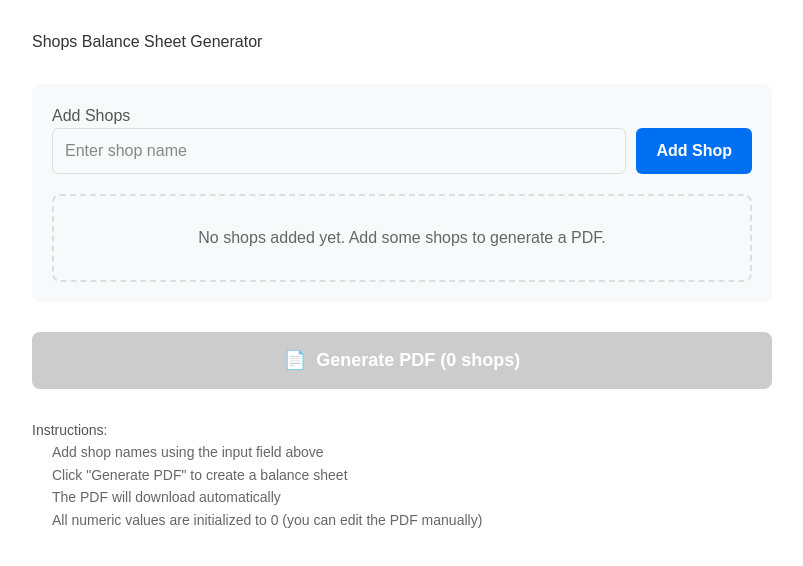
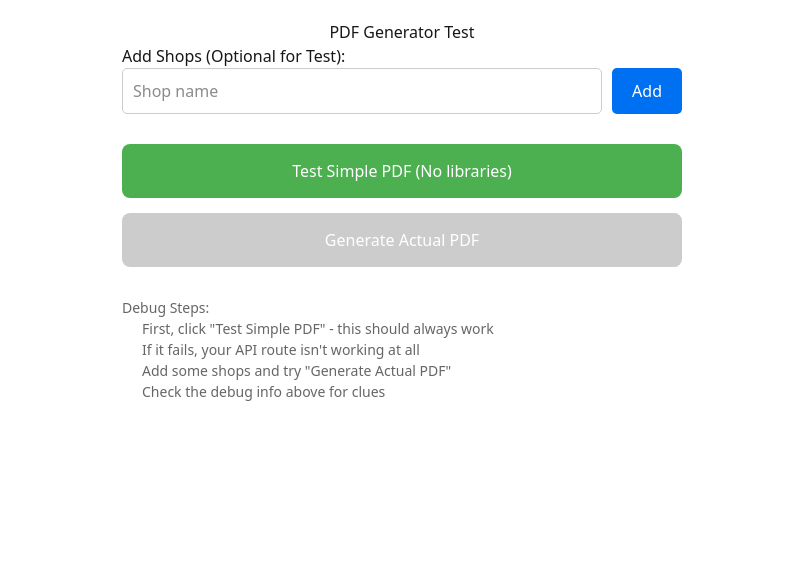
Before and after one commit to BLOUDANJEWELLERY/Account-Statement-Pdf, a Next.js app in the folder pdf/: page / in a window 1280 px wide. Shown: the top 566 px of the page, without its empty margins (238-1041 px from the left). Built offline with nearby package versions, Linux system fonts and the light colour scheme.

Commit message:
Update index.tsx

```diff
--- a/pdf/pages/index.tsx
+++ b/pdf/pages/index.tsx
@@ -5,7 +5,7 @@ export default function Home() {
   const [input, setInput] = useState("");
   const [loading, setLoading] = useState(false);
   const [error, setError] = useState<string | null>(null);
-  const [debugInfo, setDebugInfo] = useState<string | null>(null);
+  const [debugInfo, setDebugInfo] = useState<string[]>([]);
 
   const addShop = () => {
     if (!input.trim()) return;
@@ -17,55 +17,114 @@ export default function Home() {
     setShops(shops.filter((_, i) => i !== index));
   };
 
-  const clearAll = () => {
-    setShops([]);
+  const testSimplePdf = async () => {
+    setLoading(true);
     setError(null);
-    setDebugInfo(null);
+    setDebugInfo(["Starting test..."]);
+
+    try {
+      // First, test if the endpoint exists
+      setDebugInfo(prev => [...prev, "Testing API endpoint..."]);
+
+      const testRes = await fetch("/api/test");
+      if (!testRes.ok) {
+        throw new Error(`API test failed: ${testRes.status} ${testRes.statusText}`);
+      }
+      setDebugInfo(prev => [...prev, "✓ API endpoint works"]);
+
+      // Now test the PDF generation
+      setDebugInfo(prev => [...prev, "Requesting PDF..."]);
+
+      const startTime = Date.now();
+      const res = await fetch("/api/generate-pdf", {
+        method: "POST",
+        headers: {
+          "Content-Type": "application/json"
+        },
+        body: JSON.stringify({ shops: ["Test Shop 1", "Test Shop 2"] }),
+      });
+      const endTime = Date.now();
+
+      setDebugInfo(prev => [...prev, `Response time: ${endTime - startTime}ms`]);
+      setDebugInfo(prev => [...prev, `Status: ${res.status} ${res.statusText}`]);
+
+      if (!res.ok) {
+        let errorText = `HTTP ${res.status}: ${res.statusText}`;
+        try {
+          const errorData = await res.json();
+          errorText = errorData.error || errorData.message || errorText;
+        } catch {
+          // Ignore JSON parse errors
+        }
+        throw new Error(errorText);
+      }
+
+      setDebugInfo(prev => [...prev, "✓ PDF response received"]);
+
+      const blob = await res.blob();
+      setDebugInfo(prev => [...prev, `✓ Blob created: ${blob.size} bytes`]);
+
+      if (blob.size === 0) {
+        throw new Error("PDF file is empty (0 bytes)");
+      }
+
+      const url = window.URL.createObjectURL(blob);
+      const a = document.createElement("a");
+      a.href = url;
+      a.download = "test.pdf";
+      document.body.appendChild(a);
+      a.click();
+      document.body.removeChild(a);
+      window.URL.revokeObjectURL(url);
+
+      setDebugInfo(prev => [...prev, "✓ PDF downloaded successfully!"]);
+
+    } catch (err) {
+      const errorMessage = err instanceof Error ? err.message : "Failed to generate PDF";
+      setError(errorMessage);
+      setDebugInfo(prev => [...prev, `✗ Error: ${errorMessage}`]);
+      console.error("Error details:", err);
+    } finally {
+      setLoading(false);
+    }
   };
 
-  const generatePdf = async () => {
-    if (!shops.length) return;
+  const testActualPdf = async () => {
+    if (!shops.length) {
+      alert("Please add some shops first");
+      return;
+    }
 
     setLoading(true);
     setError(null);
-    setDebugInfo("Starting PDF generation...");
+    setDebugInfo(["Starting actual PDF generation..."]);
 
     try {
-      setDebugInfo("Sending request to API...");
+      setDebugInfo(prev => [...prev, "Sending request with shops:", ...shops]);
 
       const res = await fetch("/api/generate-pdf", {
         method: "POST",
         headers: {
           "Content-Type": "application/json",
-          "Accept": "application/pdf"
         },
         body: JSON.stringify({ shops }),
       });
 
-      setDebugInfo(`Response status: ${res.status} ${res.statusText}`);
+      setDebugInfo(prev => [...prev, `Status: ${res.status} ${res.statusText}`]);
 
       if (!res.ok) {
-        let errorDetails = `HTTP ${res.status}: ${res.statusText}`;
-
+        let errorText = await res.text();
         try {
-          const errorData = await res.json();
-          setDebugInfo(`Error response: ${JSON.stringify(errorData)}`);
-          errorDetails = errorData.error || errorData.details || errorDetails;
-        } catch (e) {
-          setDebugInfo(`Could not parse error JSON: ${e}`);
+          const errorData = JSON.parse(errorText);
+          errorText = errorData.error || errorData.message || errorText;
+        } catch {
+          // Not JSON, use as-is
         }
-
-        throw new Error(errorDetails);
+        throw new Error(errorText.substring(0, 200)); // Limit length
       }
 
-      setDebugInfo("Response received, creating blob...");
       const blob = await res.blob();
-
-      if (blob.size === 0) {
-        throw new Error("Received empty PDF file");
-      }
-
-      setDebugInfo(`Blob created, size: ${blob.size} bytes`);
+      setDebugInfo(prev => [...prev, `Blob size: ${blob.size} bytes`]);
 
       const url = window.URL.createObjectURL(blob);
       const a = document.createElement("a");
@@ -76,13 +135,12 @@ export default function Home() {
       document.body.removeChild(a);
       window.URL.revokeObjectURL(url);
 
-      setDebugInfo("PDF downloaded successfully!");
+      setDebugInfo(prev => [...prev, "✓ Success!"]);
 
     } catch (err) {
-      const errorMessage = err instanceof Error ? err.message : "Failed to generate PDF";
+      const errorMessage = err instanceof Error ? err.message : "Failed";
       setError(errorMessage);
-      setDebugInfo(`Error: ${errorMessage}`);
-      console.error("PDF Generation Error:", err);
+      setDebugInfo(prev => [...prev, `✗ Error: ${errorMessage}`]);
     } finally {
       setLoading(false);
     }
@@ -90,27 +148,25 @@ export default function Home() {
 
   return (
     <main style={{
-      padding: 30,
-      maxWidth: 800,
+      padding: 20,
+      maxWidth: 600,
       margin: "0 auto",
-      fontFamily: 'Arial, sans-serif'
+      fontFamily: 'system-ui, -apple-system, sans-serif'
     }}>
-      <h1 style={{ color: '#333', marginBottom: 30 }}>Shops Balance Sheet Generator</h1>
+      <h1 style={{ textAlign: 'center' }}>PDF Generator Test</h1>
 
-      <div style={{ marginBottom: 30, padding: 20, backgroundColor: '#f8f9fa', borderRadius: 8 }}>
-        <h2 style={{ marginTop: 0, color: '#555' }}>Add Shops</h2>
-
+      <div style={{ marginBottom: 30 }}>
+        <h3>Add Shops (Optional for Test):</h3>
         <div style={{ display: "flex", gap: 10, marginBottom: 20 }}>
           <input
             value={input}
             onChange={(e) => setInput(e.target.value)}
-            placeholder="Enter shop name"
+            placeholder="Shop name"
             style={{
-              padding: "10px 12px",
-              border: "1px solid #ddd",
-              borderRadius: 6,
               flex: 1,
-              fontSize: 16
+              padding: 10,
+              border: "1px solid #ccc",
+              borderRadius: 5
             }}
             onKeyPress={(e) => e.key === "Enter" && addShop()}
           />
@@ -121,88 +177,30 @@ export default function Home() {
               backgroundColor: "#0070f3",
               color: "white",
               border: "none",
-              borderRadius: 6,
-              cursor: "pointer",
-              fontSize: 16,
-              fontWeight: "bold"
+              borderRadius: 5,
+              cursor: "pointer"
             }}
           >
-            Add Shop
+            Add
           </button>
         </div>
 
-        {shops.length > 0 ? (
-          <>
-            <div style={{
-              display: "flex",
-              justifyContent: "space-between",
-              alignItems: "center",
-              marginBottom: 10
-            }}>
-              <h3 style={{ margin: 0, color: '#555' }}>Shops List ({shops.length})</h3>
-              <button
-                onClick={clearAll}
-                style={{
-                  padding: "6px 12px",
-                  backgroundColor: "#ff6b6b",
-                  color: "white",
-                  border: "none",
-                  borderRadius: 4,
-                  cursor: "pointer",
-                  fontSize: 14
-                }}
-              >
-                Clear All
-              </button>
-            </div>
-
-            <ul style={{
-              listStyle: "none",
-              padding: 0,
-              margin: 0,
-              maxHeight: 300,
-              overflowY: 'auto'
-            }}>
+        {shops.length > 0 && (
+          <div>
+            <h4>Shops List:</h4>
+            <ul style={{ paddingLeft: 20 }}>
               {shops.map((shop, index) => (
-                <li
-                  key={index}
-                  style={{
-                    padding: "12px 15px",
-                    marginBottom: 8,
-                    border: "1px solid #e0e0e0",
-                    borderRadius: 6,
-                    backgroundColor: "white",
-                    display: "flex",
-                    justifyContent: "space-between",
-                    alignItems: "center"
-                  }}
-                >
-                  <div style={{ display: "flex", alignItems: "center", gap: 10 }}>
-                    <span style={{
-                      backgroundColor: "#0070f3",
-                      color: "white",
-                      width: 24,
-                      height: 24,
-                      borderRadius: "50%",
-                      display: "flex",
-                      alignItems: "center",
-                      justifyContent: "center",
-                      fontSize: 12
-                    }}>
-                      {index + 1}
-                    </span>
-                    <span style={{ fontSize: 16 }}>{shop}</span>
-                  </div>
+                <li key={index} style={{ marginBottom: 5, display: 'flex', justifyContent: 'space-between' }}>
+                  {shop}
                   <button
                     onClick={() => removeShop(index)}
                     style={{
-                      padding: "6px 12px",
+                      padding: "2px 8px",
+                      fontSize: 12,
                       backgroundColor: "#ff4444",
                       color: "white",
                       border: "none",
-                      borderRadius: 4,
-                      cursor: "pointer",
-                      fontSize: 14
+                      borderRadius: 3
                     }}
                   >
                     Remove
@@ -210,95 +208,86 @@ export default function Home() {
                 </li>
               ))}
             </ul>
-          </>
-        ) : (
-          <div style={{
-            padding: 30,
-            textAlign: "center",
-            border: "2px dashed #ddd",
-            borderRadius: 8
-          }}>
-            <p style={{ color: "#666", fontSize: 16, margin: 0 }}>
-              No shops added yet. Add some shops to generate a PDF.
-            </p>
           </div>
         )}
       </div>
 
-      <div style={{ marginTop: 30 }}>
+      <div style={{
+        display: "flex",
+        flexDirection: "column",
+        gap: 15,
+        marginBottom: 30
+      }}>
         <button
-          onClick={generatePdf}
-          disabled={!shops.length || loading}
+          onClick={testSimplePdf}
+          disabled={loading}
           style={{
-            padding: "15px 30px",
-            backgroundColor: !shops.length || loading ? "#ccc" : "#28a745",
+            padding: 15,
+            backgroundColor: loading ? "#ccc" : "#4CAF50",
             color: "white",
             border: "none",
             borderRadius: 8,
-            cursor: !shops.length || loading ? "not-allowed" : "pointer",
-            fontSize: 18,
-            fontWeight: "bold",
-            width: "100%",
-            transition: "background-color 0.3s"
+            fontSize: 16,
+            cursor: loading ? "not-allowed" : "pointer"
           }}
         >
-          {loading ? (
-            <>
-              <span style={{ display: "inline-block", marginRight: 10 }}>⏳</span>
-              Generating PDF...
-            </>
-          ) : (
-            <>
-              <span style={{ display: "inline-block", marginRight: 10 }}>📄</span>
-              Generate PDF ({shops.length} shops)
-            </>
-          )}
+          {loading ? "Testing..." : "Test Simple PDF (No libraries)"}
+        </button>
+
+        <button
+          onClick={testActualPdf}
+          disabled={loading || !shops.length}
+          style={{
+            padding: 15,
+            backgroundColor: !shops.length ? "#ccc" : "#2196F3",
+            color: "white",
+            border: "none",
+            borderRadius: 8,
+            fontSize: 16,
+            cursor: !shops.length ? "not-allowed" : "pointer"
+          }}
+        >
+          {loading ? "Generating..." : "Generate Actual PDF"}
         </button>
       </div>
 
       {error && (
         <div style={{
-          marginTop: 20,
           padding: 15,
-          backgroundColor: "#ffe6e6",
-          border: "1px solid #ff4444",
-          borderRadius: 8,
-          color: "#cc0000"
+          backgroundColor: "#ffebee",
+          border: "1px solid #ffcdd2",
+          borderRadius: 5,
+          color: "#c62828",
+          marginBottom: 20
         }}>
-          <strong style={{ display: "block", marginBottom: 5 }}>Error:</strong>
-          {error}
+          <strong>Error:</strong> {error}
         </div>
       )}
 
-      {debugInfo && (
+      {debugInfo.length > 0 && (
         <div style={{
-          marginTop: 20,
           padding: 15,
-          backgroundColor: "#e6f7ff",
-          border: "1px solid #91d5ff",
-          borderRadius: 8,
-          color: "#0050b3",
+          backgroundColor: "#e3f2fd",
+          border: "1px solid #bbdefb",
+          borderRadius: 5,
           fontSize: 14
         }}>
-          <strong style={{ display: "block", marginBottom: 5 }}>Debug Info:</strong>
-          <pre style={{
-            margin: 0,
-            whiteSpace: "pre-wrap",
-            wordWrap: "break-word",
-            fontFamily: "monospace"
-          }}>
-            {debugInfo}
-          </pre>
+          <strong>Debug Info:</strong>
+          <div style={{ marginTop: 10 }}>
+            {debugInfo.map((info, index) => (
+              <div key={index} style={{ marginBottom: 5 }}>{info}</div>
+            ))}
+          </div>
         </div>
       )}
 
-      <div style={{ marginTop: 30, fontSize: 14, color: "#666", lineHeight: 1.6 }}>
-        <h3 style={{ color: "#555" }}>Instructions:</h3>
+      <div style={{ marginTop: 30, fontSize: 14, color: "#666" }}>
+        <h4>Debug Steps:</h4>
         <ol style={{ paddingLeft: 20 }}>
-          <li>Add shop names using the input field above</li>
-          <li>Click "Generate PDF" to create a balance sheet</li>
-          <li>The PDF will download automatically</li>
-          <li>All numeric values are initialized to 0 (you can edit the PDF manually)</li>
+          <li>First, click "Test Simple PDF" - this should always work</li>
+          <li>If it fails, your API route isn't working at all</li>
+          <li>Add some shops and try "Generate Actual PDF"</li>
+          <li>Check the debug info above for clues</li>
         </ol>
       </div>
     </main>
```
